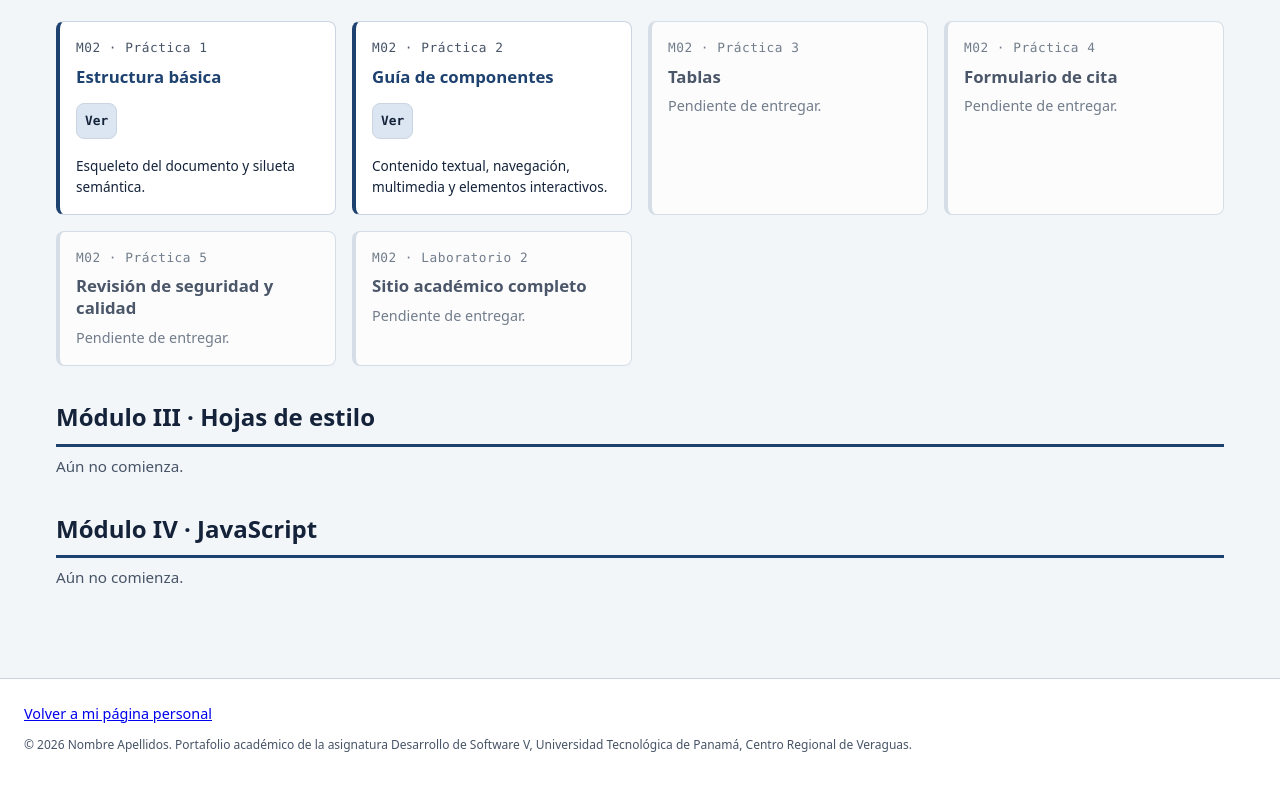
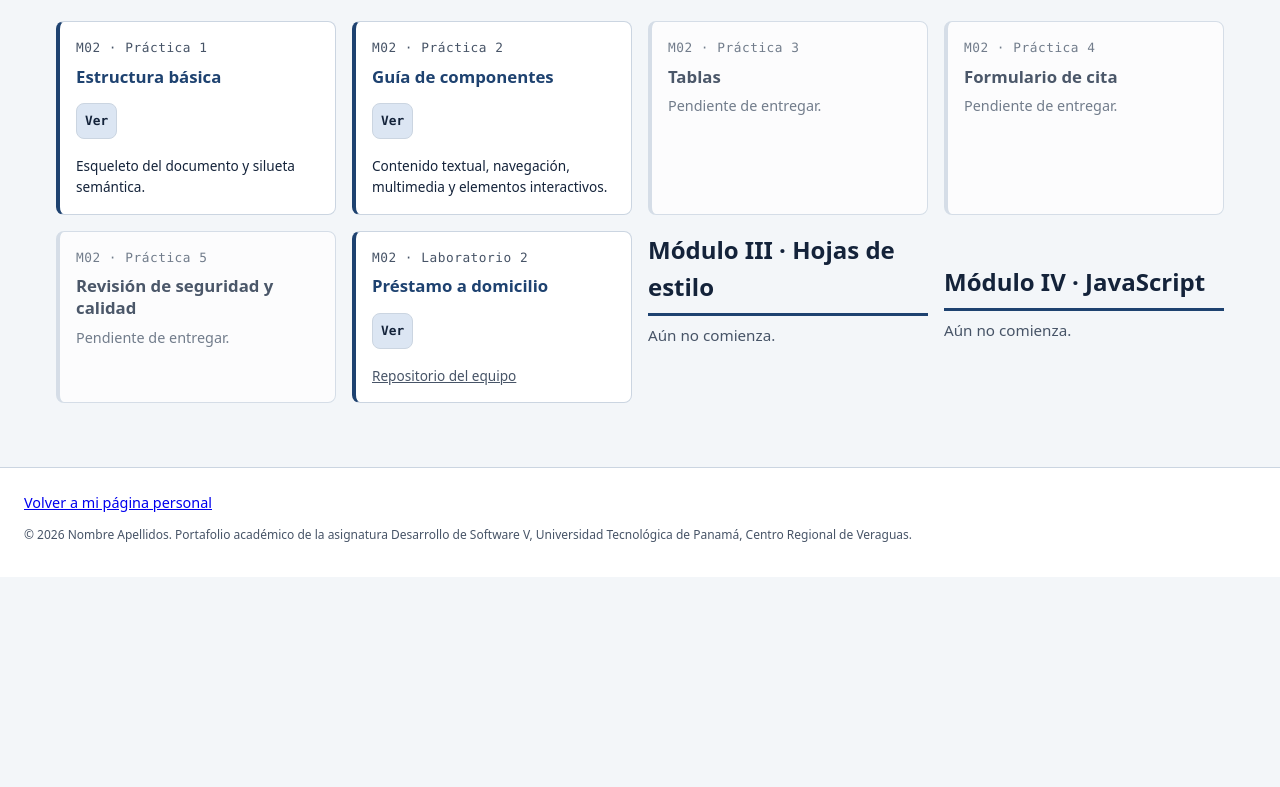
Before and after one commit to isaac-barba/2026ii-dsv-portafolio-4gs122-03-barba-isaac, a plain HTML site: page docs/modulos/index.html in a window 1280 px wide. Shown: the part 724-1511 px from the top of the page. After the commit the page ends 1301 px from the top, so only its background shows below. Drawn offline with Linux system fonts and the light colour scheme.

Commit message:
Laboratorio 2: ficha en el índice del portafolio

```diff
--- a/docs/modulos/index.html
+++ b/docs/modulos/index.html
@@ -127,14 +127,17 @@
           </article>
         </li>
         <li>
-          <article class="pendiente">
-            <p class="codigo">M02 · Laboratorio 2</p>
-            <h3>Sitio académico completo</h3>
-            <p class="aviso">Pendiente de entregar.</p>
-          </article>
-        </li>
-      </ul>
-    </section>
+  <article>
+    <p class="codigo">M02 &middot; Laboratorio 2</p>
+    <h3><a href="m02-html/lab02-biblioteca/">Préstamo a domicilio</a></h3>
+    <ul class="entregas">
+      <li><a href="m02-html/lab02-biblioteca/">Ver</a></li>
+    </ul>
+    <p class="repo">
+      <a href="https://github.com/jesus-arroyo-munoz/2026ii-dsv-lab02-4gs122-eq03">Repositorio del equipo</a>
+    </p>
+  </article>
+</li>
 
     <section id="m03">
       <h2>Módulo III · Hojas de estilo</h2>
```
